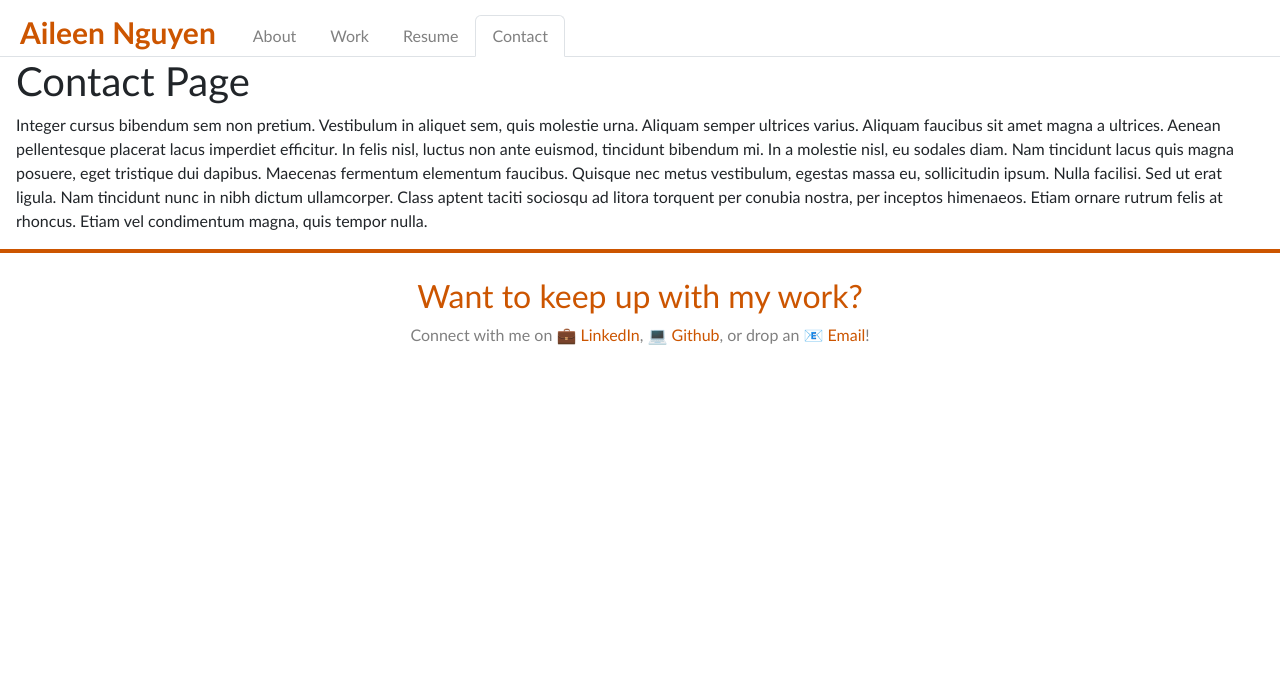
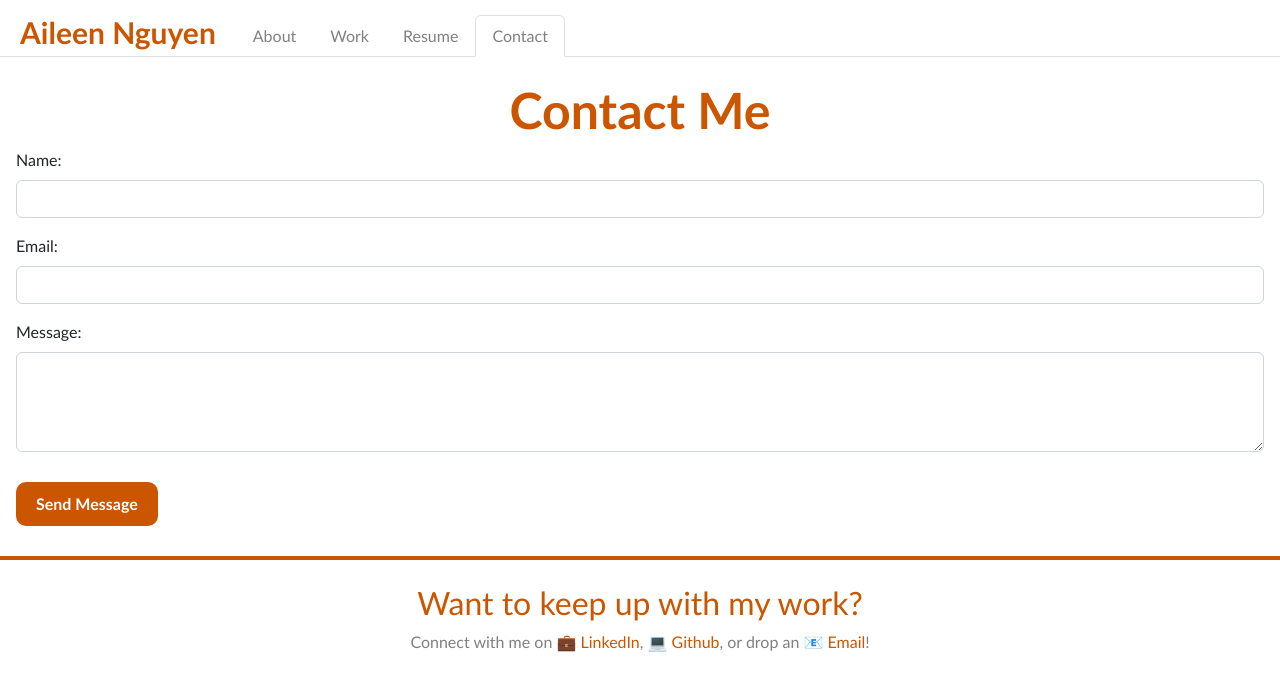
Before and after one commit to nguyenaileen/react-portfolio, a React (Vite) app: page /Contact in a window 1280 px wide. Shown: the top 690 px of the page. Built offline with nearby package versions, Linux system fonts and the light colour scheme.

Commit message:
contact form

```diff
--- a/src/pages/Contact.jsx
+++ b/src/pages/Contact.jsx
@@ -1,20 +1,145 @@
-export default function Contact() {
+import { useState } from "react";
+import { testEmail } from "../utils/helpers";
+
+function contactForm() {
+
+  const [name, userName] = useState("");
+  const [email, userEmail] = useState("");
+  const [message, userMessage] = useState("");
+  const [errorMessage, userErrorMessage] = useState("");
+  const [submitMessage, userSubmitMessage] = useState("");
+
+
+  const InputChange = (e) => {
+    const { target } = e;
+    const inputType = target.name;
+    const inputValue = target.value;
+
+    if (inputType === "name") {
+      userName(inputValue);
+    } else if (inputType == "email") {
+      userEmail(inputValue);
+    } else {
+      userMessage(inputValue);
+    }
+  };
+
+  const EmailValidation = () => {
+    if (!testEmail(email)) {
+      userErrorMessage("Enter valid email");
+      userSubmitMessage("");
+    } else {
+      userErrorMessage("");
+    }
+  };
+
+
+  const MessageField = () => {
+    if (!message) {
+      userErrorMessage("Enter a message");
+      userSubmitMessage("");
+    } else {
+      userErrorMessage("");
+    }
+  };
+
+
+
+  const NameField = () => {
+    if (!name) {
+      userErrorMessage("Enter your name");
+      userSubmitMessage("");
+    } else {
+      userErrorMessage("");
+    }
+  };
+
+
+  const FormSubmit = (e) => {
+    e.preventDefault();
+
+
+    EmailValidation();
+
+
+
+    if (!email || !name || !message || !testEmail(email)) {
+      userErrorMessage("Please fill in all fields. ");
+    } else {
+      userSubmitMessage("Sent!");
+      userName("");
+      userEmail("");
+      userMessage("");
+    }
+  };
+
+ //Form
   return (
-    <div style={{fontFamily: "Gill Sans"}}>
-      <h1>Contact Page</h1>
-      <p>
-        Integer cursus bibendum sem non pretium. Vestibulum in aliquet sem, quis
-        molestie urna. Aliquam semper ultrices varius. Aliquam faucibus sit amet
-        magna a ultrices. Aenean pellentesque placerat lacus imperdiet
-        efficitur. In felis nisl, luctus non ante euismod, tincidunt bibendum
-        mi. In a molestie nisl, eu sodales diam. Nam tincidunt lacus quis magna
-        posuere, eget tristique dui dapibus. Maecenas fermentum elementum
-        faucibus. Quisque nec metus vestibulum, egestas massa eu, sollicitudin
-        ipsum. Nulla facilisi. Sed ut erat ligula. Nam tincidunt nunc in nibh
-        dictum ullamcorper. Class aptent taciti sociosqu ad litora torquent per
-        conubia nostra, per inceptos himenaeos. Etiam ornare rutrum felis at
-        rhoncus. Etiam vel condimentum magna, quis tempor nulla.
-      </p>
+    <div className="mt-3"style={{fontFamily: "Gill Sans"}}>
+      <header style={{textAlign: "center"}} >Contact Me</header>
+      <form className="form" onSubmit={FormSubmit}>
+        <div className="mb-3">
+          <label className="form-label">Name:</label>
+          <input
+            className="form-control"
+            value={name}
+            onChange={InputChange}
+            onBlur={NameField}
+            name="name"
+            type="name"
+
+
+          />
+        </div>
+        <div className="mb-3">
+          <label className="form-label">Email:</label>
+          <input
+            className="form-control"
+            value={email}
+            onChange={InputChange}
+            onBlur={EmailValidation}
+            name="email"
+            type="text"
+
+          />
+        </div>
+
+        <div className="">
+          <label className="form-label">Message:</label>
+          <textarea
+            className="form-control"
+            value={message}
+            onChange={InputChange}
+            onBlur={MessageField}
+            name="message"
+            type="text"
+
+            style={{ height: 100 }}
+          />
+        </div>
+        <button
+          type="submit"
+          className="button"
+        >
+          Send Message
+        </button>
+      </form>
+      {errorMessage && (
+        <div>
+          <p style={{ color: "red" }} className="error">
+            {errorMessage}
+          </p>
+        </div>
+      )}
+      {submitMessage && (
+        <div>
+          <p className="submitted">
+            {submitMessage}
+          </p>
+        </div>
+      )}
     </div>
   );
 }
+
+export default contactForm;
--- a/src/style.css
+++ b/src/style.css
@@ -46,3 +46,31 @@ font-weight: bold;
   font-size: 20px;
   font-weight: 900;
 }
+
+.button{
+ background-color: #CC5500;
+  border-radius: 10px;
+  padding: 10px;
+  padding-left: 20px;
+  padding-right: 20px;
+font-weight: bold;
+border-style: none;
+margin-top: 30px;
+margin-bottom: 30px;
+color: white;
+
+}
+
+.button:hover{
+  background-color: #8d3b01;
+ cursor: pointer;
+
+ }
+
+ .error{
+  color: rgb(114, 4, 4);
+ }
+
+ .submitted{
+  color: rgb(0, 92, 61);
+ }
--- /dev/null
+++ b/src/utils/helpers.js
@@ -0,0 +1,5 @@
+export function testEmail(email) {
+  const re =
+    /^(([^<>()[\]\\.,;:\s@"]+(\.[^<>()[\]\\.,;:\s@"]+)*)|(".+"))@((\[[0-9]{1,3}\.[0-9]{1,3}\.[0-9]{1,3}\.[0-9]{1,3}\])|(([a-zA-Z\-0-9]+\.)+[a-zA-Z]{2,}))$/;
+  return re.test(String(email).toLowerCase());
+}
```
